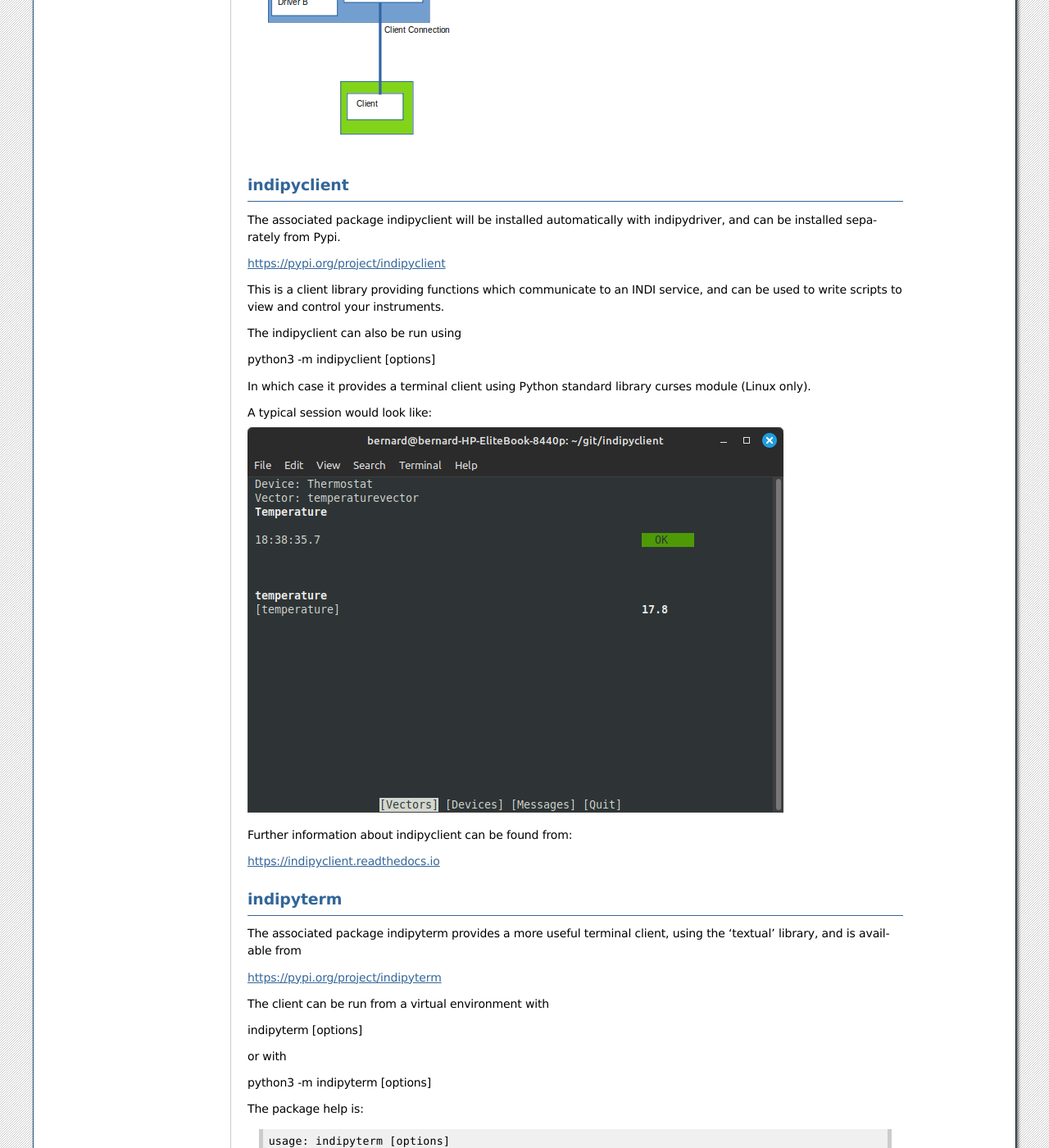
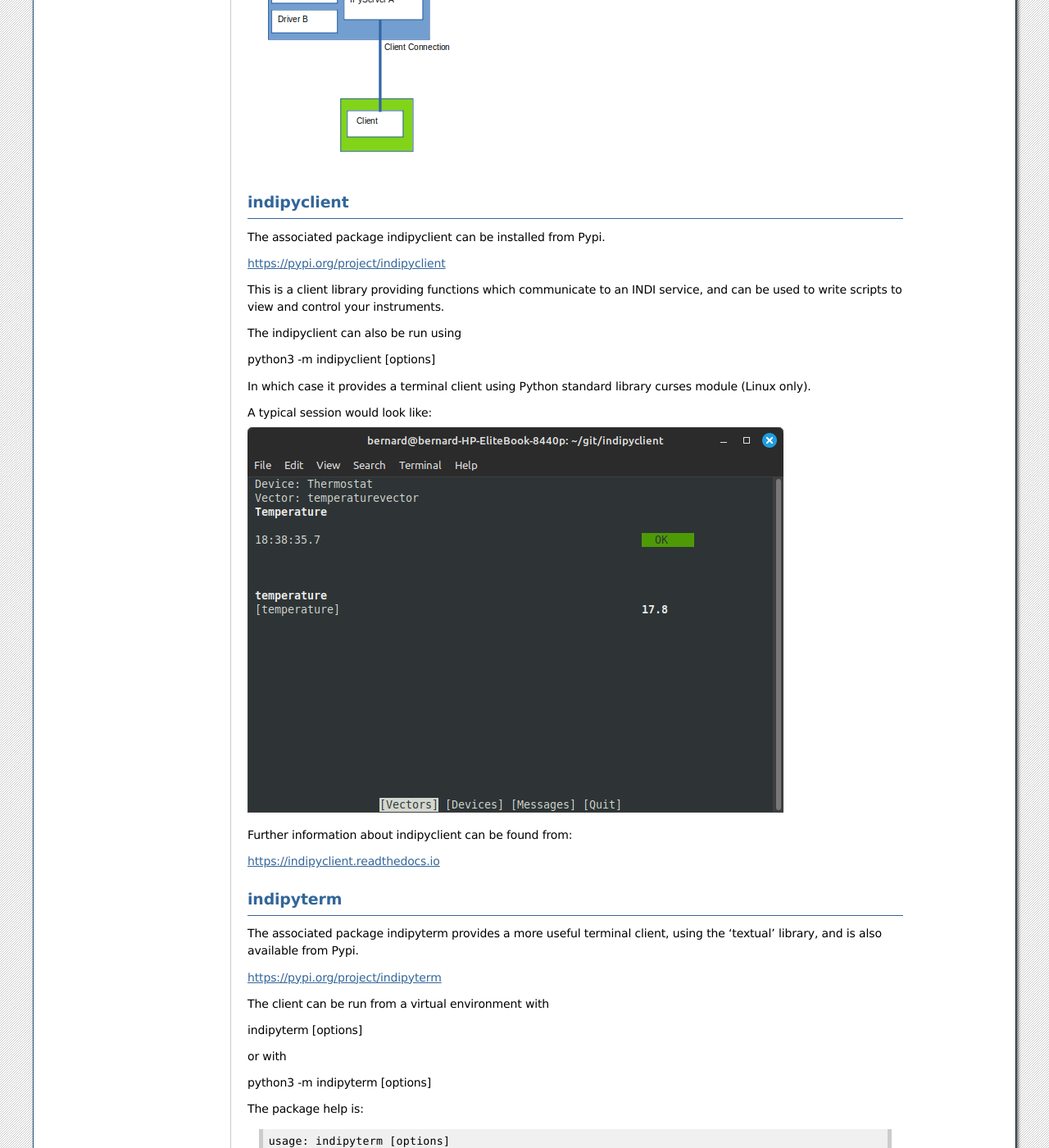
Before and after one commit to bernie-skipole/indipydriver, a Sphinx documentation site: the page built from docs/source/usage/concept.rst, in a window 1280 px wide and 1400 px high, scrolled down 1940 px. Shown: the whole window at 82% size. Built offline with Sphinx 7.4.7, drawn with Linux system fonts in a browser that asks for light colours; some of the changed text lies outside the part shown.

Commit message:
indipydriver now independent of indipyclient

```diff
--- a/docs/source/usage/concept.rst
+++ b/docs/source/usage/concept.rst
@@ -25,7 +25,7 @@ There are further facilities available; in which one driver can monitor (snoop)
 indipyclient
 ^^^^^^^^^^^^
 
-The associated package indipyclient will be installed automatically with indipydriver, and can be installed separately from Pypi.
+The associated package indipyclient can be installed from Pypi.
 
 https://pypi.org/project/indipyclient
 
@@ -49,7 +49,7 @@ https://indipyclient.readthedocs.io
 indipyterm
 ^^^^^^^^^^
 
-The associated package indipyterm provides a more useful terminal client, using the 'textual' library, and is available from
+The associated package indipyterm provides a more useful terminal client, using the 'textual' library, and is also available from Pypi.
 
 https://pypi.org/project/indipyterm
 
--- a/docs/source/usage/logging.rst
+++ b/docs/source/usage/logging.rst
@@ -51,8 +51,6 @@ indipydriver.ipyserver - generates server logs
 
 indipydriver.ipydriver - generates attached driver logs
 
-indipyclient - generates remote connection logs.
-
-This last uses 'indipyclient' as this package is used to run the remote connections.
+indipydriver.remote - generates remote connection logs.
 
 You could then add file handlers and set logging levels to each logger separately, giving you the capability to separately record driver and server traffic.
```
Also changed, not shown: other parts of docs/source/usage/concept.rst (+1 -1 lines).
